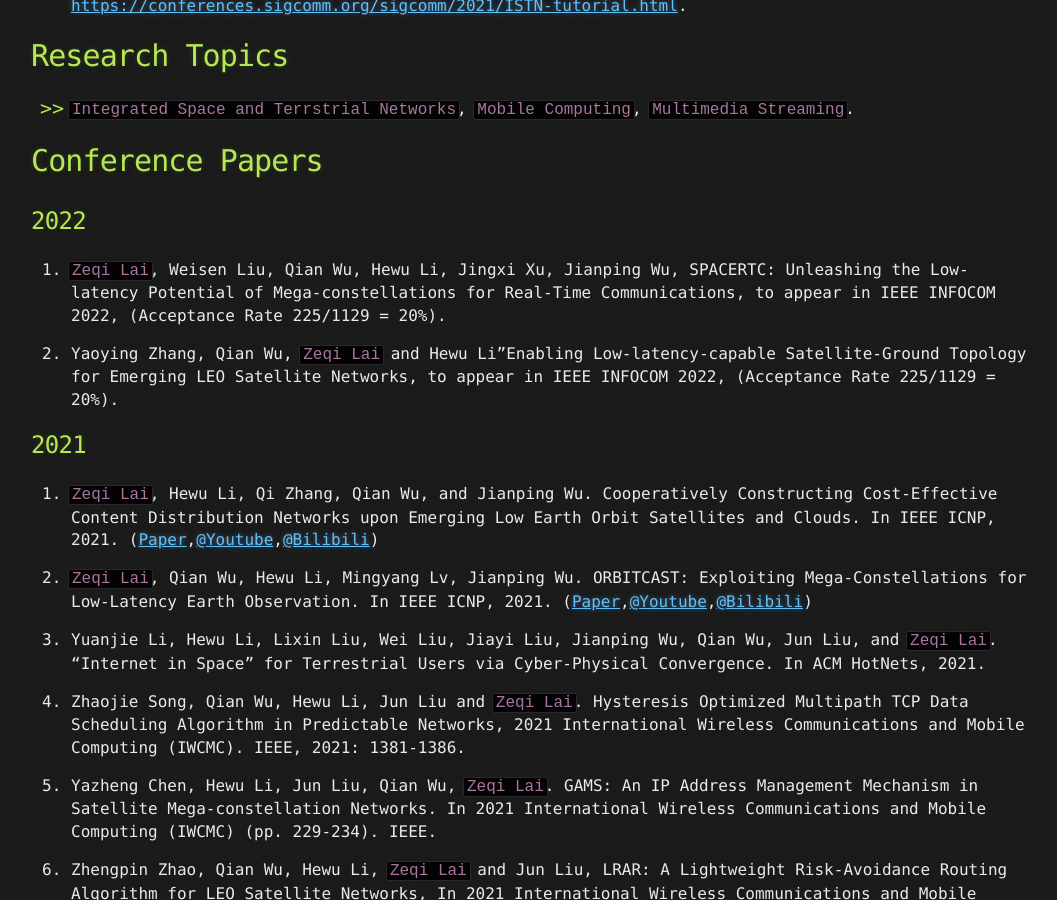
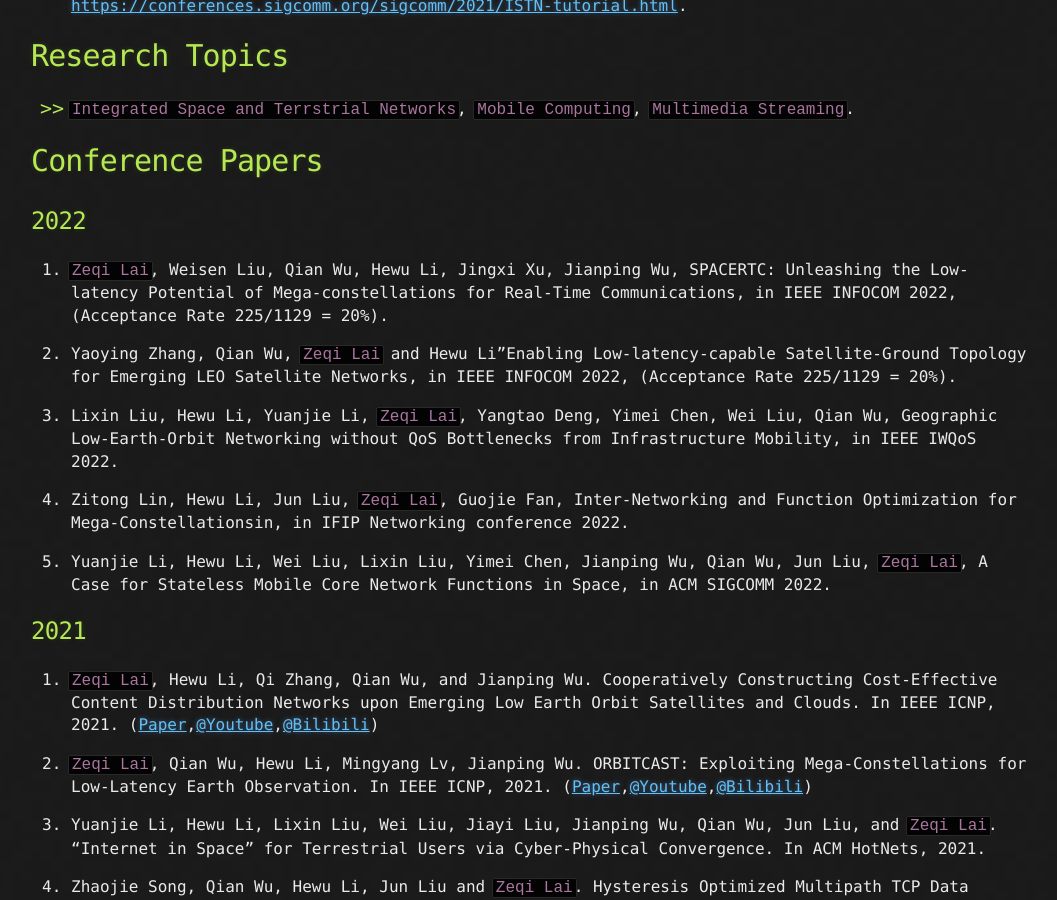
Before and after one commit to lzq8272587/lzq8272587.github.io, a Jekyll site: the page built from index.md, in a window 1280 px wide and 900 px high, scrolled down 996 px. Shown: the whole window, without its empty margins (109-1166 px from the left). Built offline with Jekyll 4.4.1, drawn with Linux system fonts in a browser that asks for light colours; our own code applies the rules of GitHub Pages for plain Markdown files.

Commit message:
Update 2022 paper.

```diff
--- a/index.md
+++ b/index.md
@@ -34,9 +34,17 @@
 ##  2022
 
 1. `Zeqi Lai`, Weisen Liu, Qian Wu, Hewu Li, Jingxi Xu, Jianping Wu, SPACERTC: Unleashing the Low-latency Potential of
-Mega-constellations for Real-Time Communications, to appear in IEEE INFOCOM 2022, (Acceptance Rate 225/1129 = 20%).
+Mega-constellations for Real-Time Communications, in IEEE INFOCOM 2022, (Acceptance Rate 225/1129 = 20%).
 
-2. Yaoying Zhang, Qian Wu, `Zeqi Lai` and Hewu Li"Enabling Low-latency-capable Satellite-Ground Topology for Emerging LEO Satellite Networks, to appear in IEEE INFOCOM 2022, (Acceptance Rate 225/1129 = 20%).
+2. Yaoying Zhang, Qian Wu, `Zeqi Lai` and Hewu Li"Enabling Low-latency-capable Satellite-Ground Topology for Emerging LEO Satellite Networks, in IEEE INFOCOM 2022, (Acceptance Rate 225/1129 = 20%).
+
+3. Lixin Liu, Hewu Li, Yuanjie Li, `Zeqi Lai`, Yangtao Deng, Yimei Chen, Wei Liu, Qian Wu, Geographic Low-Earth-Orbit Networking without QoS Bottlenecks from Infrastructure Mobility, in IEEE IWQoS 2022.
+
+4. Zitong Lin, Hewu Li, Jun Liu, `Zeqi Lai`, Guojie Fan, Inter-Networking and Function Optimization for Mega-Constellationsin, in IFIP Networking conference 2022.
+
+5. Yuanjie Li, Hewu Li, Wei Liu, Lixin Liu, Yimei Chen, Jianping Wu, Qian Wu, Jun Liu, `Zeqi Lai`, A Case for Stateless Mobile Core Network Functions in Space, in ACM SIGCOMM 2022.
+
+
 
 
 ##  2021
```
